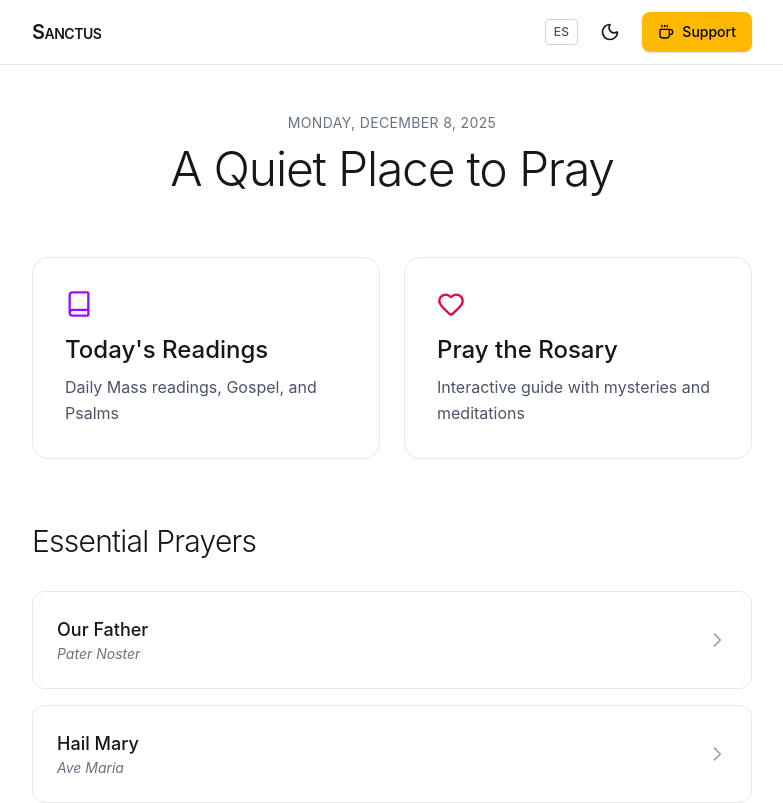
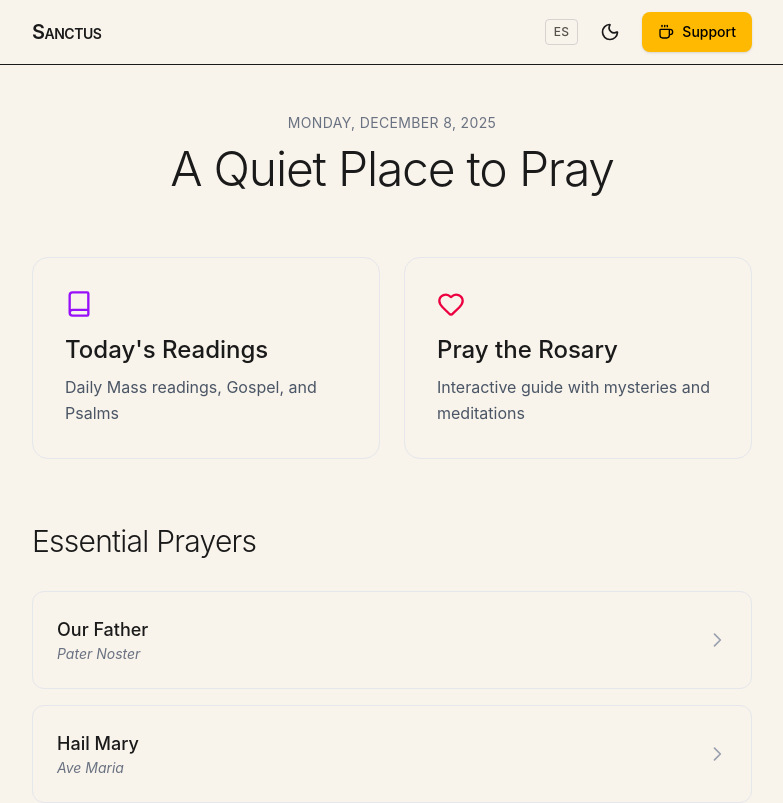
Before and after one commit to davegutierrez0/sanctu, a Next.js app: page / in a window 1280 px wide. Shown: the top 803 px of the page, without its empty margins (248-1031 px from the left). Built offline with nearby package versions, Linux system fonts and the light colour scheme.

Commit message:
fixing background and adding vercel analytics

```diff
--- a/app/globals.css
+++ b/app/globals.css
@@ -3,14 +3,14 @@
 
 :root {
   color-scheme: light;
-  --background: #ffffff;
-  --foreground: #171717;
+  --background: #f8f3eb; /* soft off-white */
+  --foreground: #1a1a1a; /* deep gray for contrast */
 }
 
 .dark {
   color-scheme: dark;
-  --background: #0a0a0a;
-  --foreground: #ededed;
+  --background: #0f172a; /* deep slate */
+  --foreground: #e5e7eb; /* light gray */
 }
 
 * {
--- a/app/layout.tsx
+++ b/app/layout.tsx
@@ -1,4 +1,5 @@
 import type { Metadata } from "next";
+import { Analytics } from '@vercel/analytics/react';
 import PWAInstaller from "@/components/PWAInstaller";
 import { ThemeProvider } from "@/components/ThemeProvider";
 import "./globals.css";
@@ -25,14 +26,19 @@ export default function RootLayout({
   children: React.ReactNode;
 }>) {
   return (
-    <html lang="en" suppressHydrationWarning>
-      <body className="antialiased bg-white dark:bg-gray-950 text-gray-900 dark:text-gray-100 transition-colors">
+    <html
+      lang="en"
+      suppressHydrationWarning
+      className="bg-[var(--background)] text-[var(--foreground)]"
+    >
+      <body className="antialiased text-gray-900 dark:text-gray-100 transition-colors">
         <ThemeProvider>
           <PWAInstaller />
           <div className="mx-auto w-full max-w-3xl lg:max-w-4xl px-4 sm:px-6">
             {children}
           </div>
         </ThemeProvider>
+        <Analytics />
       </body>
     </html>
   );
--- a/app/page.tsx
+++ b/app/page.tsx
@@ -44,7 +44,7 @@ export default function HomePage() {
       </div>
 
       {/* Top Navigation */}
-      <nav className="no-print sticky top-0 z-50 border-b border-gray-200 dark:border-gray-800 bg-white/90 dark:bg-gray-950/90 backdrop-blur-md">
+      <nav className="no-print sticky top-0 z-50 border-b border-[color:color-mix(in_srgb,var(--foreground) 12%,transparent)] bg-[var(--background)] bg-opacity-90 backdrop-blur-md">
         <div className="max-w-3xl w-full mx-auto px-6 h-16 flex items-center justify-between">
           <Link href="/" className="font-semibold text-xl tracking-tight small-caps">
             Sanctus
@@ -119,7 +119,7 @@ export default function HomePage() {
                   <Link
                     key={prayer.id}
                     href={`/prayers/${prayer.id}`}
-                    className="block p-6 rounded-xl border border-gray-200 dark:border-gray-800 hover:bg-gray-50 dark:hover:bg-gray-900/50 transition-colors"
+                  className="block p-6 rounded-xl border border-gray-200 dark:border-gray-800 hover:bg-stone-100 dark:hover:bg-gray-800/60 transition-colors"
                   >
                     <div className="flex justify-between items-center">
                       <div>
@@ -150,7 +150,7 @@ export default function HomePage() {
 
             <Link
               href="/prayers"
-              className="block p-6 rounded-xl border border-gray-200 dark:border-gray-800 hover:bg-gray-50 dark:hover:bg-gray-900/50 transition-colors text-center text-gray-600 dark:text-gray-400"
+              className="block p-6 rounded-xl border border-gray-200 dark:border-gray-800 hover:bg-stone-100 dark:hover:bg-gray-800/60 transition-colors text-center text-gray-600 dark:text-gray-400"
             >
               {ui.viewAllPrayers} →
             </Link>
--- a/app/prayers/[id]/page.tsx
+++ b/app/prayers/[id]/page.tsx
@@ -37,9 +37,9 @@ export default function PrayerPage({ params }: { params: Promise<{ id: string }>
         <p>{today}</p>
       </div>
 
-      <div className="min-h-screen bg-white dark:bg-gray-950">
+      <div className="min-h-screen bg-stone-50 dark:bg-gray-900">
         {/* Navigation */}
-        <nav className="no-print sticky top-0 z-50 border-b border-gray-200 dark:border-gray-800 bg-white/90 dark:bg-gray-950/90 backdrop-blur-md">
+        <nav className="no-print sticky top-0 z-50 border-b border-[color:color-mix(in_srgb,var(--foreground) 12%,transparent)] bg-[var(--background)] bg-opacity-90 backdrop-blur-md">
           <div className="max-w-3xl w-full mx-auto px-6 h-16 flex items-center justify-between">
             <Link
               href="/prayers"
@@ -82,7 +82,7 @@ export default function PrayerPage({ params }: { params: Promise<{ id: string }>
           <div className="no-print mt-16 text-center">
             <Link
               href="/prayers"
-              className="inline-flex items-center gap-2 px-6 py-3 rounded-lg border border-gray-200 dark:border-gray-800 hover:bg-gray-50 dark:hover:bg-gray-900 transition-colors"
+              className="inline-flex items-center gap-2 px-6 py-3 rounded-lg border border-gray-200 dark:border-gray-800 hover:bg-stone-100 dark:hover:bg-gray-800 transition-colors"
             >
               <ArrowLeft size={18} />
               {ui.backToPrayers}
--- a/app/prayers/page.tsx
+++ b/app/prayers/page.tsx
@@ -16,7 +16,7 @@ export default function PrayersIndexPage() {
   const PrayerLink = ({ prayer }: { prayer: (typeof COMMON_PRAYERS)[0] }) => (
     <Link
       href={`/prayers/${prayer.id}`}
-      className="block p-6 rounded-xl border border-gray-200 dark:border-gray-800 hover:bg-gray-50 dark:hover:bg-gray-900/50 transition-colors"
+              className="block p-6 rounded-xl border border-gray-200 dark:border-gray-800 hover:bg-stone-100 dark:hover:bg-gray-800/60 transition-colors"
     >
       <div className="flex justify-between items-center">
         <div>
@@ -40,9 +40,9 @@ export default function PrayersIndexPage() {
   );
 
   return (
-    <div className="min-h-screen bg-white dark:bg-gray-950">
+    <div className="min-h-screen bg-stone-50 dark:bg-gray-900">
       {/* Navigation */}
-      <nav className="no-print sticky top-0 z-50 border-b border-gray-200 dark:border-gray-800 bg-white/90 dark:bg-gray-950/90 backdrop-blur-md">
+      <nav className="no-print sticky top-0 z-50 border-b border-[color:color-mix(in_srgb,var(--foreground) 12%,transparent)] bg-[var(--background)] bg-opacity-90 backdrop-blur-md">
         <div className="max-w-3xl w-full mx-auto px-6 h-16 flex items-center">
           <Link
             href="/"
--- a/app/readings/page.tsx
+++ b/app/readings/page.tsx
@@ -71,9 +71,9 @@ export default function ReadingsPage() {
         <p>{today}</p>
       </div>
 
-      <div className="min-h-screen bg-white dark:bg-gray-950">
+      <div className="min-h-screen bg-stone-50 dark:bg-gray-900">
         {/* Navigation */}
-        <nav className="no-print sticky top-0 z-50 border-b border-gray-200 dark:border-gray-800 bg-white/90 dark:bg-gray-950/90 backdrop-blur-md">
+        <nav className="no-print sticky top-0 z-50 border-b border-[color:color-mix(in_srgb,var(--foreground) 12%,transparent)] bg-[var(--background)] bg-opacity-90 backdrop-blur-md">
         <div className="max-w-3xl w-full mx-auto px-6 h-16 flex items-center justify-between">
           <Link
             href="/"
@@ -142,7 +142,7 @@ export default function ReadingsPage() {
               {readings.readings.map((reading, index) => (
                 <article
                   key={index}
-                  className="reading p-8 rounded-2xl bg-gray-50 dark:bg-gray-900 border border-gray-200 dark:border-gray-800"
+                  className="reading p-8 rounded-2xl bg-stone-100 dark:bg-gray-900/70 border border-gray-200 dark:border-gray-800"
                 >
                   <header className="mb-6">
                     <div className="text-sm font-medium text-purple-600 dark:text-purple-400 uppercase tracking-wide mb-2">
--- a/app/rosary/page.tsx
+++ b/app/rosary/page.tsx
@@ -45,9 +45,9 @@ export default function RosaryPage() {
   const isCompleted = currentDecade === 4 && currentBead === totalBeads - 1;
 
   return (
-    <div className="min-h-screen bg-white dark:bg-gray-950">
+    <div className="min-h-screen bg-stone-50 dark:bg-gray-900">
       {/* Navigation */}
-      <nav className="no-print sticky top-0 z-50 border-b border-gray-200 dark:border-gray-800 bg-white/90 dark:bg-gray-950/90 backdrop-blur-md">
+      <nav className="no-print sticky top-0 z-50 border-b border-[color:color-mix(in_srgb,var(--foreground) 12%,transparent)] bg-[var(--background)] bg-opacity-90 backdrop-blur-md">
         <div className="max-w-3xl w-full mx-auto px-6 h-16 flex items-center justify-between">
           <Link
             href="/"
@@ -119,7 +119,7 @@ export default function RosaryPage() {
         </div>
 
         {/* Current Mystery */}
-        <div className="mb-12 p-8 rounded-2xl bg-gray-50 dark:bg-gray-900 border border-gray-200 dark:border-gray-800">
+        <div className="mb-12 p-8 rounded-2xl bg-stone-100 dark:bg-gray-900/70 border border-gray-200 dark:border-gray-800">
           <div className={`text-sm font-medium mb-2 ${currentMysterySet.color}`}>
             {currentMysterySet.name}
           </div>
```
